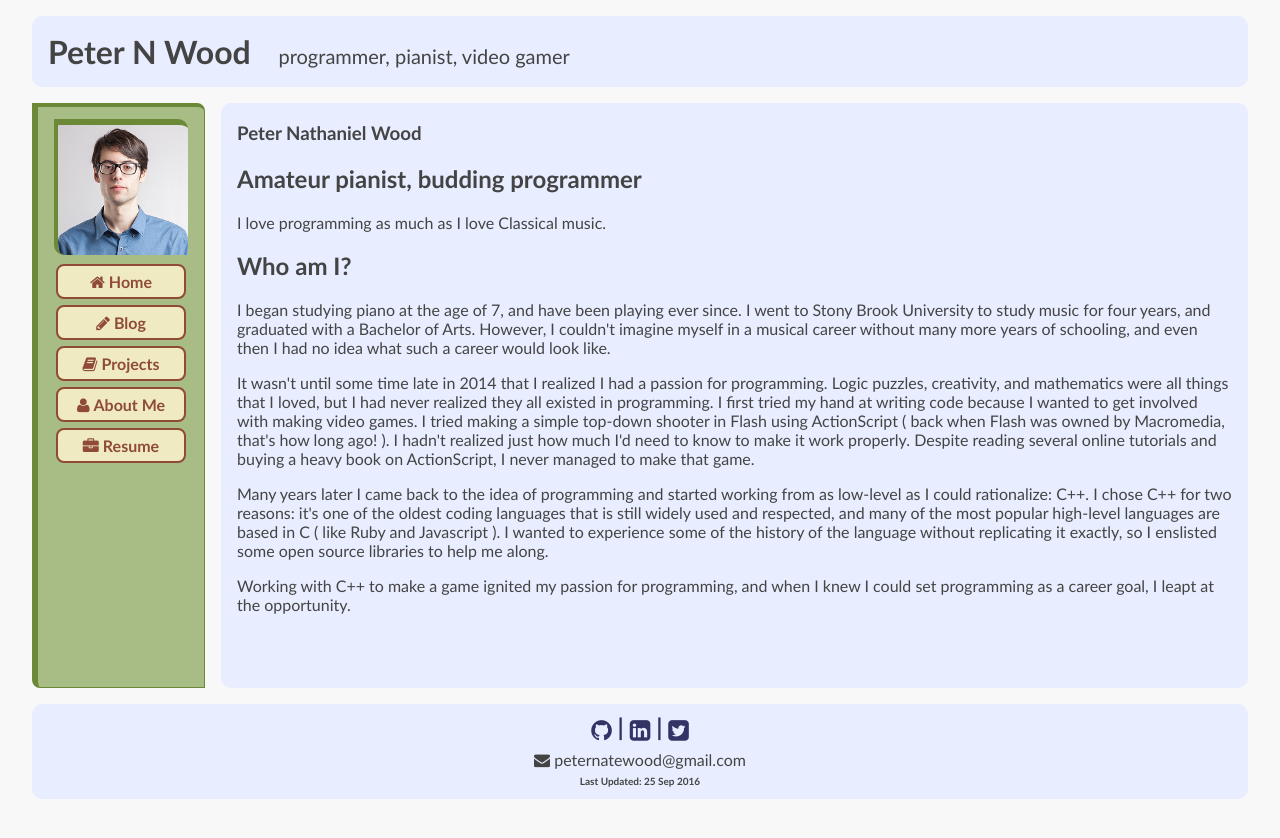
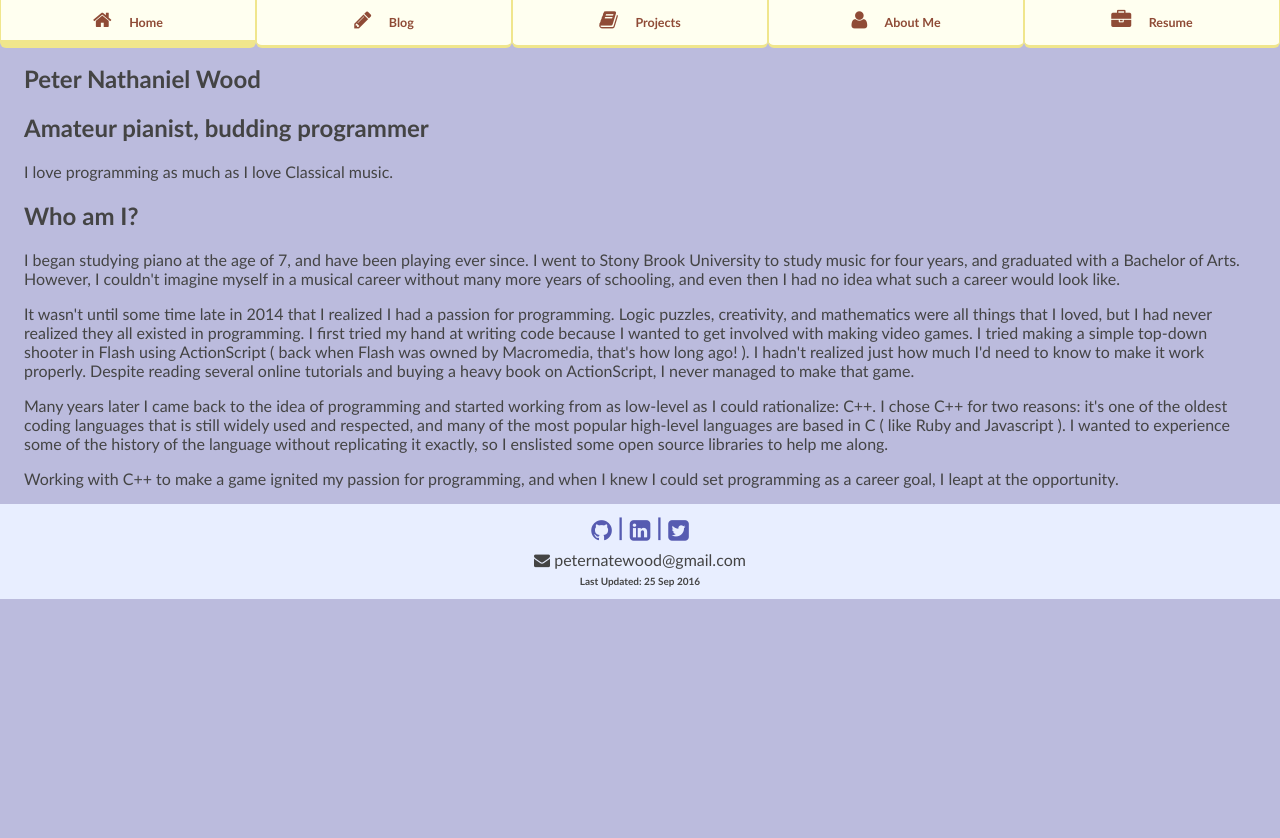
Before and after one commit to peternatewood/RoyTuesday.github.io, a Jekyll site: the page built from _pages/about.html, in a window 1280 px wide. Shown: the top 838 px of the page. Built offline with Jekyll 4.4.1, drawn with Linux system fonts in a browser that asks for light colours.

Commit message:
Update site styling

```diff
--- a/_includes/footer.html
+++ b/_includes/footer.html
@@ -4,7 +4,7 @@
       <span class="fa fa-github" title="GitHub"></span>
     </a> | <a href="https://www.linkedin.com/in/peternatewood" target="_blank">
       <span class="fa fa-linkedin-square" title="LinkedIn"></span>
-    </a> | <a href="https://twitter.com/programmingpete" target="_blank">
+    </a> | <a href="https://twitter.com/peternatewood" target="_blank">
       <span class="fa fa-twitter-square" title="Twitter"></span>
     </a>
   </p>
--- a/_includes/navbar.html
+++ b/_includes/navbar.html
@@ -1,51 +1,21 @@
-<nav>
-  <img class="headshot" id="web-headshot" src={{ site.headshot | prepend: site.baseurl }} alttext="my face">
-  <ul>
-    <li>
-      <a class="fa fa-home" href={{ "/" | prepend: site.baseurl }} title="Home">
-        <span class="nav-name">Home</span>
-      </a>
-    </li>
-    <li>
-      <a class="fa fa-pencil" href={{ "/blog" | prepend: site.baseurl }} title="My Blog">
-        <span class="nav-name">Blog</span>
-      </a>
-    </li>
-    <li>
-      <a class="fa fa-book" href={{ "/projects" | prepend: site.baseurl }} title="Projects">
-        <span class="nav-name">Projects</span>
-      </a>
-    </li>
-    <li>
-      <a class="fa fa-user" href={{ "/about" | prepend: site.baseurl }} title="About Me">
-        <span class="nav-name">About Me</span>
-      </a>
-    </li>
-    <li>
-      <a class="fa fa-briefcase" href={{ "/resume" | prepend: site.baseurl }} title="Resume">
-        <span class="nav-name">Resume</span>
-      </a>
-    </li>
-  </ul>
-
-  <div>
-    <a class="fa fa-home" href={{ site.baseurl }} title="Home">
+<nav><div>
+    <a class="fa fa-home nav-link" href={{ "/" | prepend: site.baseurl }} title="Home">
+      <span class="nav-name">Home</span>
     </a>
-  </div>
-  <div>
-    <a class="fa fa-pencil" href={{ "/blog" | prepend: site.baseurl }} title="My Blog">
+  </div><div>
+    <a class="fa fa-pencil nav-link" href={{ "/blog" | prepend: site.baseurl }} title="My Blog">
+      <span class="nav-name">Blog</span>
     </a>
-  </div>
-  <div>
-    <a class="fa fa-book" href={{ "/projects" | prepend: site.baseurl }} title="Projects">
+  </div><div>
+    <a class="fa fa-book nav-link" href={{ "/projects" | prepend: site.baseurl }} title="Projects">
+      <span class="nav-name">Projects</span>
     </a>
-  </div>
-  <div>
-    <a class="fa fa-user" href={{ "/about" | prepend: site.baseurl }} title="About Me">
+  </div><div>
+    <a class="fa fa-user nav-link" href={{ "/about" | prepend: site.baseurl }} title="About Me">
+      <span class="nav-name">About Me</span>
     </a>
-  </div>
-  <div>
-    <a class="fa fa-briefcase" href={{ "/resume" | prepend: site.baseurl }} title="Resume">
+  </div><div>
+    <a class="fa fa-briefcase nav-link" href={{ "/resume" | prepend: site.baseurl }} title="Resume">
+      <span class="nav-name">Resume</span>
     </a>
-  </div>
-</nav>
+  </div></nav>
--- a/_layouts/default.html
+++ b/_layouts/default.html
@@ -3,14 +3,13 @@
 
   {% include head.html %}
 
-  <body class="container">
-    {% include header.html %}
+  <body>
+    <header>
+      {% include navbar.html %}
+    </header>
 
     <main>
-      {% include navbar.html %}
-      <section class="main-container">
-        {{ content }}
-      </section>
+      {{ content }}
     </main>
 
     {% include footer.html %}
--- a/_pages/about.html
+++ b/_pages/about.html
@@ -1,8 +1,6 @@
 ---
 layout: default
 title: About
-description: '"Who is Peter Wood?" I hear you ask. Ponder no more, you need only to <a href="/about/index.html" title="About Me">click</a> and see for yourself!'
-category: section
 permalink: /about/
 ---
 
--- a/_pages/blog.html
+++ b/_pages/blog.html
@@ -4,7 +4,6 @@ title: Blog
 permalink: /blog/
 ---
 
-<article>
 <h2>
   Past blogs
 </h2>
@@ -20,4 +19,3 @@ permalink: /blog/
     </li>
   {% endfor %}
 </ol>
-</article>
--- a/_sass/default.scss
+++ b/_sass/default.scss
@@ -1,88 +1,82 @@
+$background_color: #BBD;
+$ivory: ivory;
+$dark_ivory: khaki;
+$light_blue: #E8EEFF;
+$link_blue: #565BB1;
+$link_hover_blue: #868BF1;
+$offwhite: #F8F8F8;
+$trebuchet: 'Trebuchet MS', trebuchet, sans-serif;
+$resume_height: 1400px;
+
+@mixin transition($transition) {
+  -webkit-transition: #{$transition};
+  -moz-transition: #{$transition};
+  -ms-transition: #{$transition};
+  -o-transition: #{$transition};
+  transition: #{$transition};
+}
+
 body {
-  background-color: #F8F8F8;
+  background-color: $background_color;
   color: #444;
   font-family: 'Trebuchet MS', trebuchet, sans-serif;
-}
-
-embed {
-  height: 94%;
-  margin: 1% 0;
-}
-
-footer {
-  background-color: #E8EEFF;
-  border-radius: 10px;
-  margin-top: 1em;
-  padding: 0.5em;
-  text-align: center;
-
-  p {
-    margin: 0.375em auto;
-  }
-}
+  margin: 0;
+  width: 100%;
 
   header {
-  background-color: #E8EEFF;
-  border-radius: 10px;
-  padding: 1em;
-  margin: 1em 0;
-  text-align: left;
+    background-color: transparent;
+    margin: 0;
+    padding: 0;
+    position: fixed;
+    top: 0;
+    width: 100%;
+    z-index: 1;
 
     h1 {
       margin: 0;
     }
 
-  span {
-    font-size: 0.625em;
-    font-weight: initial;
+    nav {
+      background-color: transparent;
+      margin: 0;
+      padding: 0;
+
+      div {
+        background-color: $ivory;
+        border: {
+          color: $dark_ivory;
+          radius: 0 0 6px 6px;
+          style: solid;
+          width: 0 1px 3px 1px;
+        }
+        box-sizing: border-box;
+        display: inline-block;
+        margin: 0;
+        padding: 0;
+        text-align: center;
+        height: 3em;
+        width: 20%;
+        @include transition(border-bottom-width 120ms ease);
+
+        &:hover {
+          border-bottom-width: 8px;
+        }
+
+        a.nav-link {
+          color: #8F4B36;
+          font-size: 1.25em;
+          padding: 0.5em 0;
+          height: 100%;
+          width: 100%;
+
+          .nav-name {
+            font: {
+              family: $trebuchet;
+              weight: bold;
+              size: 0.625em;
+            }
             margin-left: 1em;
           }
-}
-
-main {
-  display: -webkit-flex;
-  display: -ms-flex;
-  display: flex;
-  -webkit-flex-direction: row;
-  -ms-flex-direction: row;
-  flex-direction: row;
-  height: 65vh;
-  min-height: 24em;
-
-  section li {
-    border-color: #3080CA;
-    border-radius: 0.5em;
-    border-style: solid;
-    border-width: 0.25em 1px 1px 0.375em;
-    box-shadow: 4px 4px #555;
-    margin: 1em 0;
-    padding: 1em;
-  }
-}
-
-nav {
-  background-color: #A8BC85;
-  border-color: #6C8938;
-  border-radius: 0 0.5em;
-  border-style: solid;
-  border-width: 0.25em 1px 1px 0.375em;
-  padding: 0.25em 1em;
-  text-align: center;
-
-  div {
-    display: none;
-  }
-
-  li {
-    background-color: #EFEAC1;
-    border: 0.125em solid #8F4B36;
-    border-radius: 0.5em;
-    margin: 0.375em 0.125em;
-    padding: 0.375em 0.125em;
-  }
-
-  a {
-    color: #8F4B36;
 
           &:link {
             font-weight: initial;
@@ -99,6 +93,32 @@ nav {
           }
         }
       }
+    }
+  }
+
+  main {
+    background-color: transparent;
+    margin: 4em 0 0 0;
+    padding: 0 24px;
+    position: relative;
+    z-index: 0;
+
+    li {
+      background-color: $light_blue;
+      border-color: #3080CA;
+      border-radius: 0.5em;
+      border-style: solid;
+      border-width: 0.25em 1px 1px 0.375em;
+      box-shadow: 4px 4px #555;
+      margin: 1em 0;
+      padding: 1em;
+    }
+
+    embed {
+      height: $resume_height;
+      margin: 0.5em 0;
+    }
+  }
 
   ol, ul {
     list-style: none;
@@ -107,20 +127,20 @@ ol, ul {
   }
 
   a {
-  color: #565BB1;
+    color: $link_blue;
 
     &:link {
       font-weight: bold;
       text-decoration: none;
     }
     &:visited {
-    color: #565BB1;
+      color: $link_blue;
     }
     &:hover {
-    color: #868BF1;
+      color: $link_hover_blue;
     }
     &:visited:hover {
-    color: #868BF1;
+      color: $link_hover_blue;
     }
   }
 
@@ -149,30 +169,34 @@ pre {
     }
   }
 
-.container {
-  align-content: center;
-  margin: 0 auto;
-  width: 95%;
-}
+  footer {
+    background-color: $light_blue;
+    padding: 0.5em;
+    text-align: center;
 
-.footer-links {
-  color: #336;
+    p {
+      margin: 0.375em auto;
+
+      &.footer-links {
+        color: $link_blue;
         font-size: 1.5em;
         font-weight: bold;
         margin: 0;
 
         a {
-    color: #336;
+          color: $link_blue;
           vertical-align: middle;
 
           &:hover {
-      color: #88A;
+            color: $link_hover_blue;
           }
           &:visited {
-      color: #336;
+            color: $link_blue;
           }
           &:visited:hover {
-      color: #88A;
+            color: $link_hover_blue;
+          }
+        }
       }
     }
   }
@@ -185,21 +209,6 @@ pre {
     width: 130px;
   }
 
-.main-container {
-  background-color: #E8EEFF;
-  border-radius: 10px;
-  -webkit-flex-grow: 1;
-  -ms-flex-grow: 1;
-  flex-grow: 1;
-  height: 100%;
-  margin-left: 1em;
-  overflow-y: scroll;
-  padding: 0em 1em;
-}
-.nav-name {
-  font-family: 'Trebuchet MS', trebuchet, sans-serif;
-  font-weight: bold;
-}
   .quote-container {
     background-color: #DDD;
     border: 3px double #222;
@@ -389,3 +398,4 @@ pre {
       columns: 1;
     }
   }
+}
```
Lines whose indentation alone changed are shown as unchanged.
